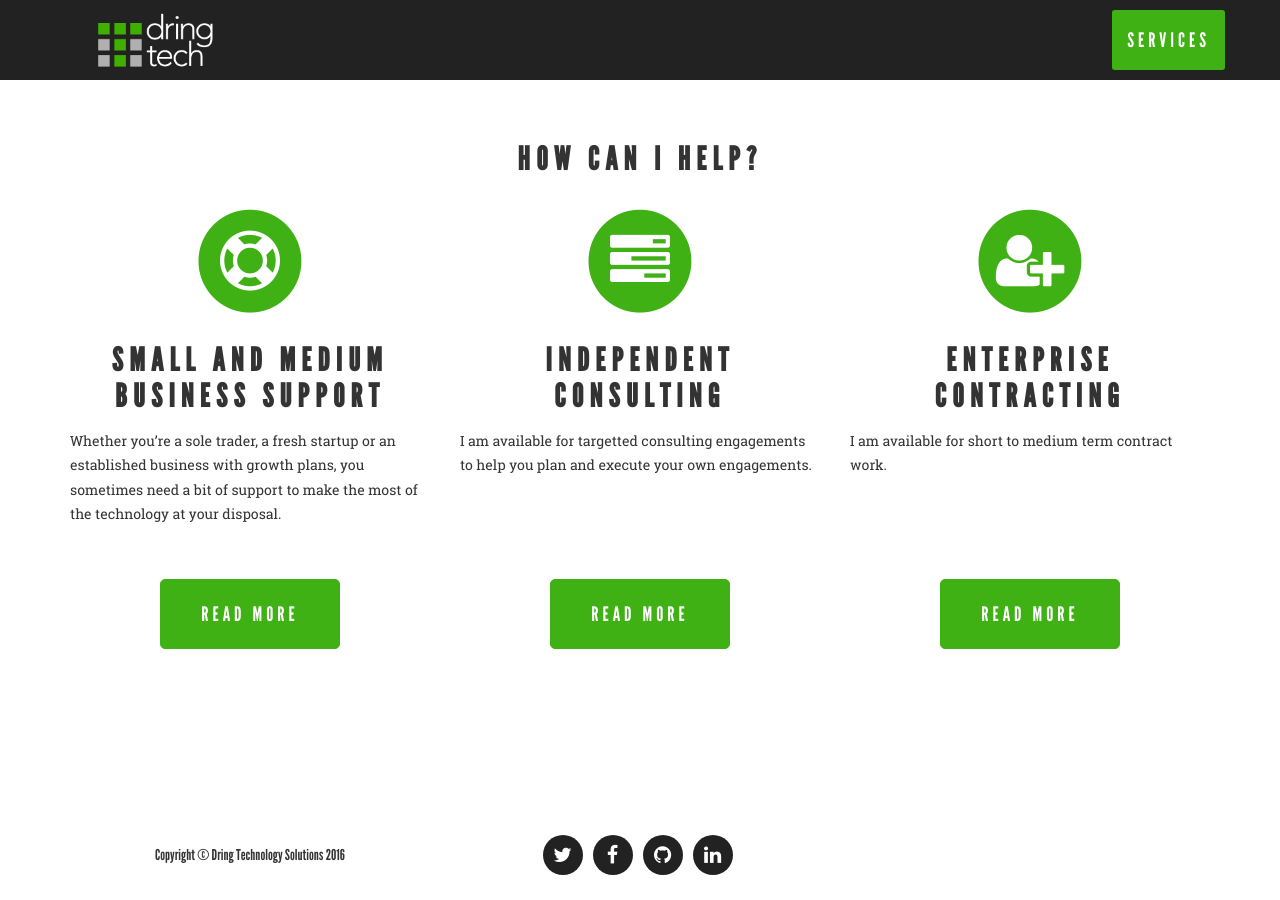
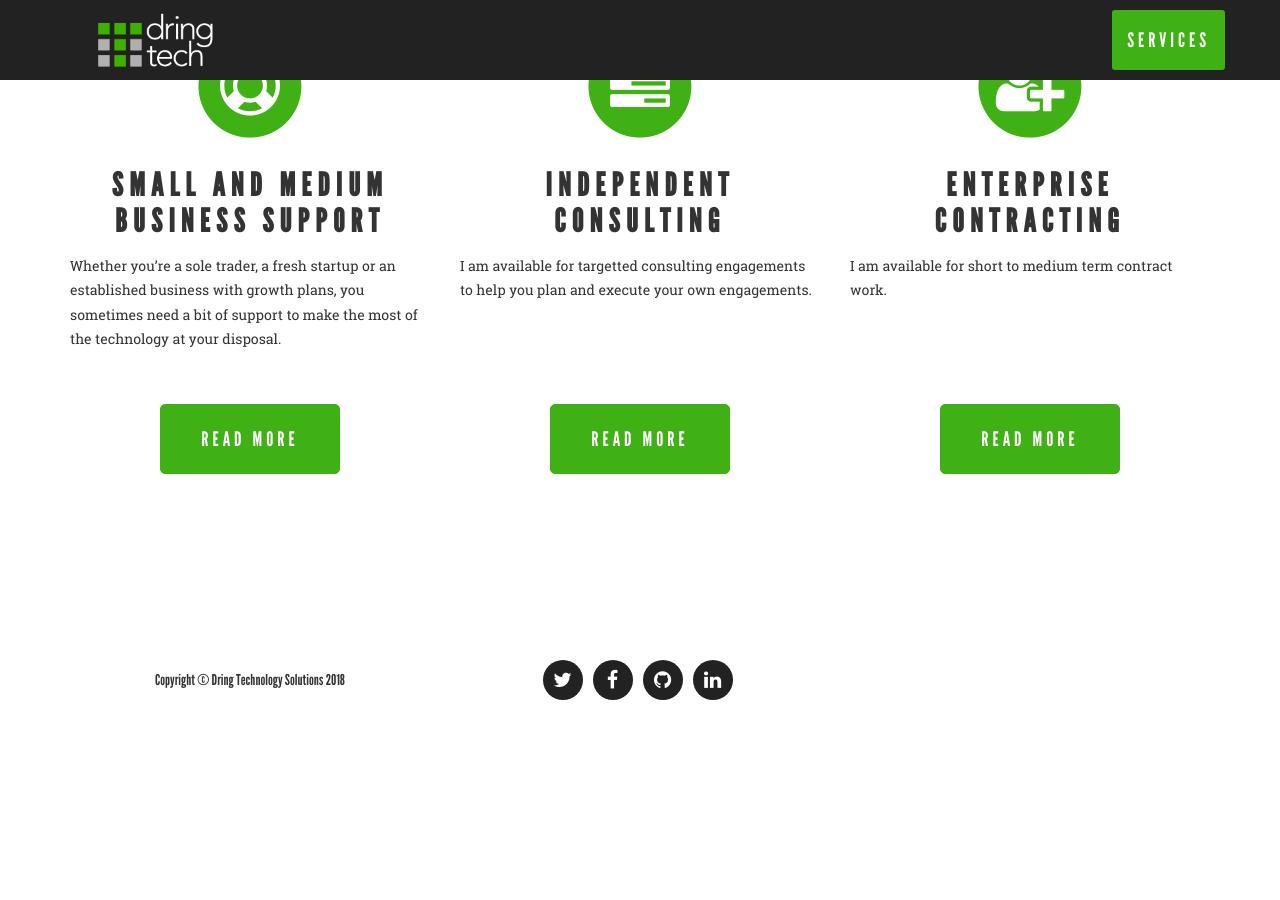
Before and after one commit to dringtech/dringtech.github.io, a Jekyll site: the page built from index.html, in a window 1280 px wide and 900 px high, scrolled down 849 px. Built offline with Jekyll 4.4.1, drawn with Linux system fonts in a browser that asks for light colours; after the commit the page ends 1574 px from its top, so only the background shows below that; some of the changed text lies outside the part shown.

Commit message:
Simplifying structure and other minor updates

```diff
--- a/_includes/footer.html
+++ b/_includes/footer.html
@@ -2,7 +2,7 @@
         <div class="container">
             <div class="row">
                 <div class="col-md-4">
-                    <span class="copyright">Copyright &copy; {{ site.title }} 2016</span>
+                    <span class="copyright">Copyright &copy; {{ site.title }} 2018</span>
                 </div>
                 <div class="col-md-4">
                     <ul class="list-inline social-buttons">
--- a/_includes/header.html
+++ /dev/null
@@ -1,13 +0,0 @@
-    <!-- Header -->
-    <header>
-        <div class="container">
-            <div class="intro-text">
-                <div class="intro-lead-in">Dring Technology Solutions</div>
-                <div class="intro-heading">{{ page.header.title }}</div>
-                {% include socialcontact.html %}
-                {% if page.header.button %}
-                  <a href="#{{ page.header.button.ref }}" class="page-scroll btn btn-xl">{{ page.header.button.text }}<br><i class="fa fa-angle-double-down" aria-hidden="true"></i></a>
-                {% endif %}
-            </div>
-        </div>
-    </header>
--- /dev/null
+++ b/_includes/header/home.html
@@ -0,0 +1,11 @@
+<!-- Header -->
+<header>
+  <div class="container intro-text">
+    <div class="intro-lead-in">Dring Technology Solutions</div>
+    <div class="intro-heading">{{ page.title }}</div>
+    {% include socialcontact.html %}
+    {% if page.header.button %}
+      <a href="#{{ page.header.button.ref }}" class="page-scroll btn btn-xl">{{ page.header.button.text }}<br><i class="fa fa-angle-double-down" aria-hidden="true"></i></a>
+    {% endif %}
+  </div>
+</header>
--- a/_includes/js/dringtech/cookie.js
+++ b/_includes/js/dringtech/cookie.js
@@ -2,6 +2,7 @@
 (function () {
   var dringtech = window.dringtech;
   function list () {
+    if (document.cookie === '' ) return {};
     return document.cookie
       .split(';')
       .map(function (_) { return _.split('='); } )
--- a/_includes/section.html
+++ b/_includes/section.html
@@ -1,13 +1,9 @@
 
-<section id="{{ include.context.slug }}">
-  <div class="container">
-    <div class="row">
-        <header class="col-lg-12">
-          <h2>{{ include.context.subheading }}</h2>
-        </header>
-        <div class="col-lg-12">
-          {{ include.context }}
-        </div>
-    </div>
+<section id="{{ include.context.slug }}" class="row">
+  <header class="col-lg-12">
+    <h2>{{ include.context.subheading }}</h2>
+  </header>
+  <div class="col-lg-12">
+    {{ include.context }}
   </div>
 </section>
--- a/_layouts/page.html
+++ b/_layouts/page.html
@@ -4,9 +4,11 @@
 <body id="page-top" class="index">
 
   {% include nav.html %}
-  {% include header.html %}
+  {% include header/{{ page.header.template | default: "default" }}.html %}
 
-  {{ content }}
+  <main class="container">
+    {{ content }}
+  </main>
 
   {% include footer.html %}
 
--- a/index.html
+++ b/index.html
@@ -1,7 +1,9 @@
 ---
 layout: page
+permalink: /
 header:
   title: Boost your business technology
+  template: home
   button:
     ref: services
     text: Tell Me More
```
Also changed, not shown: _includes/header/default.html (added, +7 -0 lines).
